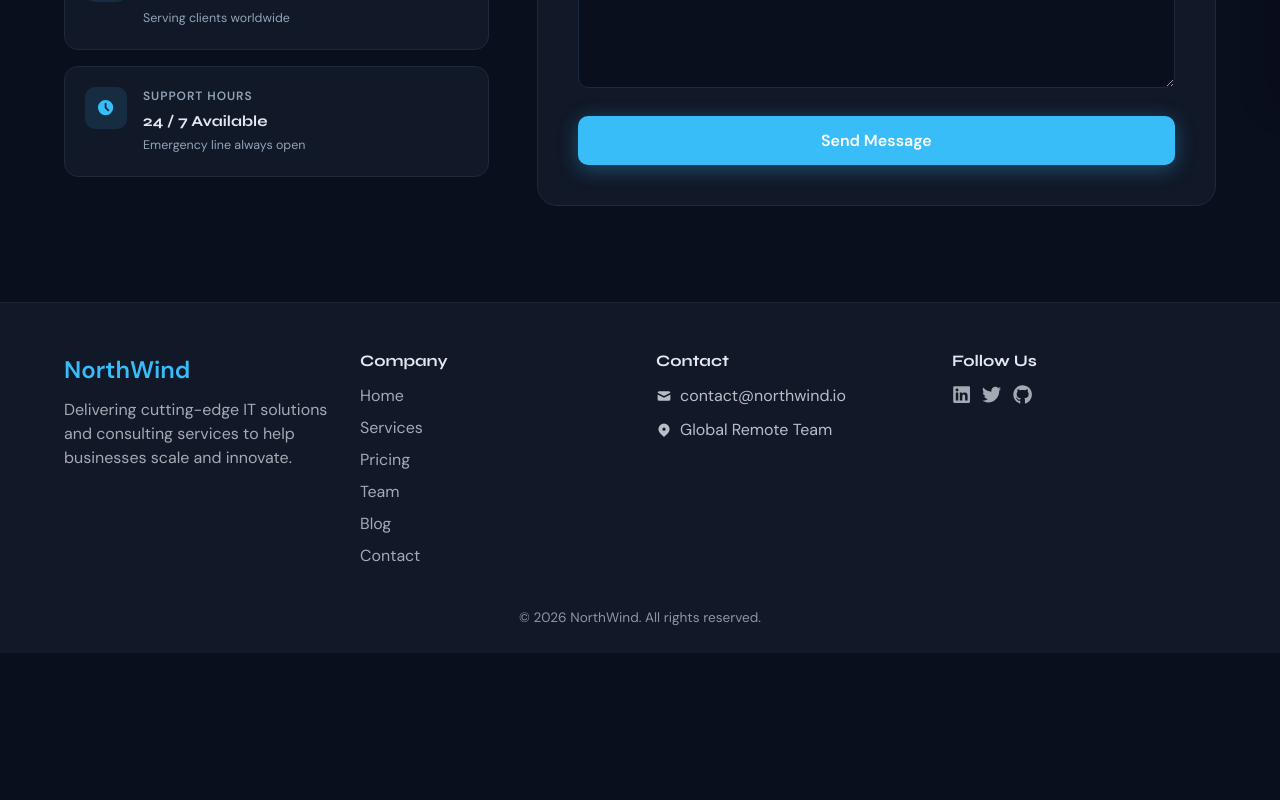
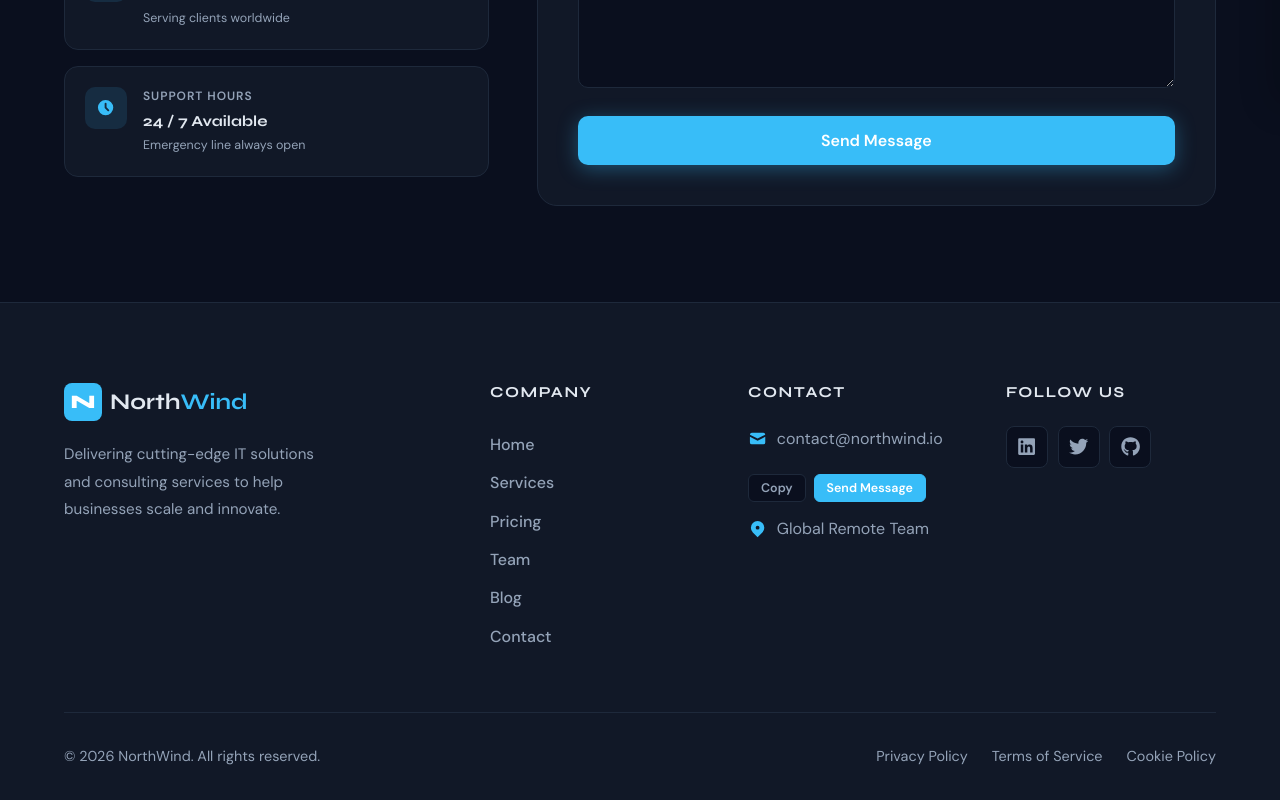
Before and after one commit to kleo2006/northwind-website, a React (Vite) app: page /contact in a window 1280 px wide. Shown: the part 695-1495 px from the top of the page. Before the commit the page ends 1348 px from the top, so only its background shows below. Built offline with nearby package versions, Linux system fonts and the light colour scheme.

Commit message:
fix issues

```diff
--- a/index.html
+++ b/index.html
@@ -2,7 +2,7 @@
 <html lang="en">
   <head>
     <meta charset="UTF-8" />
-    <link rel="icon" type="image/svg+xml" href="/favicon.svg" />
+    <link rel="icon" type="image/svg+xml" href="/northwindi.jpg" />
     <meta name="viewport" content="width=device-width, initial-scale=1.0" />
     <title>NorthWind | AI-powered websites.</title>
   </head>
--- a/src/components/Footer/Footer.css
+++ b/src/components/Footer/Footer.css
@@ -1,88 +1,194 @@
+/* ── Footer ── */
 .footer {
   background: var(--card-bg);
   color: var(--text);
-  padding: 3rem 0 1.5rem;
-  border-top: 1px solid rgba(255, 255, 255, 0.05);
+  padding: 5rem 0 2rem;
+  border-top: 1px solid var(--border);
 }
 
+/* ── Content Grid ── */
 .footer__content {
   display: grid;
-  grid-template-columns: repeat(4, 1fr);
-  gap: 2rem;
+  grid-template-columns: 1.8fr 1fr 1fr 1fr;
+  gap: 3rem;
+  padding-bottom: 3.5rem;
+  border-bottom: 1px solid var(--border);
 }
 
-/* Brand */
+/* ── Brand ── */
+.footer__brand {
+  display: flex;
+  flex-direction: column;
+}
+
 .footer__logo {
-  font-size: 1.5rem;
-  font-weight: bold;
+  display: flex;
+  align-items: center;
+  gap: 0.5rem;
+  text-decoration: none;
+  margin-bottom: 1.25rem;
+  width: fit-content;
+}
+
+.footer__logo-mark {
+  width: 38px;
+  height: 38px;
+  background: var(--accent);
+  color: #fff;
+  font-family: "Syne", sans-serif;
+  font-weight: 800;
+  font-size: 1.2rem;
+  display: flex;
+  align-items: center;
+  justify-content: center;
+  border-radius: 8px;
+  flex-shrink: 0;
+}
+
+.footer__logo-text {
+  font-family: "Syne", sans-serif;
+  font-weight: 700;
+  font-size: 1.4rem;
+  color: var(--text);
 }
 
 .footer__desc {
-  margin-top: 0.5rem;
-  opacity: 0.7;
-  line-height: 1.5;
+  font-size: 0.95rem;
+  color: var(--text-muted);
+  line-height: 1.8;
+  max-width: 280px;
 }
 
-/* Links */
+/* ── Column Headings ── */
 .footer__links h4,
 .footer__contact h4,
 .footer__social h4 {
-  margin-bottom: 0.8rem;
+  font-family: "Syne", sans-serif;
+  font-size: 0.95rem;
+  font-weight: 700;
+  text-transform: uppercase;
+  letter-spacing: 0.1em;
+  color: var(--text);
+  margin-bottom: 1.5rem;
+}
+
+/* ── Nav Links ── */
+.footer__links {
+  display: flex;
+  flex-direction: column;
 }
 
 .footer__links a {
   display: block;
-  margin-bottom: 0.4rem;
-  color: var(--text);
-  opacity: 0.7;
+  font-size: 1rem;
+  font-weight: 500;
+  color: var(--text-muted);
   text-decoration: none;
-  transition: 0.2s;
+  padding: 0.4rem 0;
+  transition: color 0.2s ease, transform 0.2s ease;
 }
 
 .footer__links a:hover {
   color: var(--accent);
-  opacity: 1;
+  transform: translateX(4px);
 }
 
-/* Contact */
+/* ── Contact ── */
 .footer__contact-item {
   display: flex;
   align-items: center;
-  gap: 0.5rem;
-  margin-bottom: 0.5rem;
-  opacity: 0.8;
+  gap: 0.6rem;
+  margin-bottom: 0.85rem;
+  font-size: 1rem;
+  color: var(--text-muted);
 }
 
-/* Social */
+.footer__contact-item svg {
+  color: var(--accent);
+  font-size: 1.2rem;
+  flex-shrink: 0;
+}
+
+.footer__contact-item--clickable {
+  cursor: pointer;
+  transition: color 0.2s ease;
+  user-select: none;
+}
+
+.footer__contact-item--clickable:hover {
+  color: var(--accent);
+}
+
+.footer__contact-item--clickable:hover svg {
+  color: var(--accent);
+}
+
+/* ── Social ── */
 .footer__social-icons {
   display: flex;
-  gap: 0.7rem;
+  gap: 0.6rem;
 }
 
 .footer__social-icons a {
+  width: 42px;
+  height: 42px;
+  border-radius: 8px;
+  border: 1px solid var(--border);
+  background: var(--bg);
+  color: var(--text-muted);
+  display: flex;
+  align-items: center;
+  justify-content: center;
   font-size: 1.2rem;
-  color: var(--text);
-  opacity: 0.7;
-  transition: 0.2s;
+  text-decoration: none;
+  transition: color 0.2s ease, border-color 0.2s ease, background 0.2s ease;
 }
 
 .footer__social-icons a:hover {
   color: var(--accent);
-  opacity: 1;
+  border-color: var(--accent);
+  background: color-mix(in srgb, var(--accent) 8%, transparent);
 }
 
-/* Bottom */
+/* ── Bottom Bar ── */
 .footer__bottom {
-  margin-top: 2rem;
-  text-align: center;
-  font-size: 0.85rem;
-  opacity: 0.6;
+  display: flex;
+  align-items: center;
+  justify-content: space-between;
+  padding-top: 2rem;
+  gap: 1rem;
+  flex-wrap: wrap;
 }
 
-/* Responsive */
+.footer__bottom p {
+  font-size: 0.9rem;
+  color: var(--text-muted);
+}
+
+.footer__bottom-links {
+  display: flex;
+  gap: 1.5rem;
+}
+
+.footer__bottom-links a {
+  font-size: 0.9rem;
+  color: var(--text-muted);
+  text-decoration: none;
+  transition: color 0.2s ease;
+}
+
+.footer__bottom-links a:hover {
+  color: var(--accent);
+}
+
+/* ── Responsive ── */
 @media (max-width: 900px) {
   .footer__content {
-    grid-template-columns: repeat(2, 1fr);
+    grid-template-columns: 1fr 1fr;
+  }
+
+  .footer__brand {
+    grid-column: 1 / -1;
   }
 }
 
@@ -90,4 +196,65 @@
   .footer__content {
     grid-template-columns: 1fr;
   }
+
+  .footer__bottom {
+    flex-direction: column;
+    text-align: center;
+  }
+
+  .footer__bottom-links {
+    justify-content: center;
+    flex-wrap: wrap;
+  }
 }
+
+
+
+
+
+
+
+
+
+
+.footer__email-wrap {
+  display: flex;
+  flex-direction: column;
+  gap: 0.6rem;
+  margin-bottom: 0.85rem;
+}
+
+.footer__email-actions {
+  display: flex;
+  gap: 0.5rem;
+}
+
+.footer__email-btn {
+  font-size: 0.78rem;
+  font-weight: 600;
+  padding: 0.3rem 0.75rem;
+  border-radius: 6px;
+  border: 1px solid var(--border);
+  background: var(--bg);
+  color: var(--text-muted);
+  cursor: pointer;
+  text-decoration: none;
+  transition: color 0.2s ease, border-color 0.2s ease;
+  font-family: "DM Sans", sans-serif;
+}
+
+.footer__email-btn:hover {
+  color: var(--text);
+  border-color: var(--text-muted);
+}
+
+.footer__email-btn--accent {
+  background: var(--accent);
+  color: #fff;
+  border-color: var(--accent);
+}
+
+.footer__email-btn--accent:hover {
+  opacity: 0.88;
+  color: #fff;
+}
--- a/src/components/Footer/Footer.jsx
+++ b/src/components/Footer/Footer.jsx
@@ -1,8 +1,10 @@
+import { useState } from "react";
 import { motion } from "framer-motion";
 import { Link } from "react-router-dom";
 import { FaLinkedin, FaTwitter, FaGithub } from "react-icons/fa";
 import { HiMail, HiLocationMarker } from "react-icons/hi";
 import "./Footer.css";
+import { useNavigate } from "react-router-dom";
 
 const fadeInUp = {
   hidden: { opacity: 0, y: 20 },
@@ -14,13 +16,53 @@ const fadeInUp = {
 };
 
 const NAV_LINKS = [
-  { label: "Home",     to: "/"        },
+  { label: "Home",     to: "/"         },
   { label: "Services", to: "/services" },
   { label: "Pricing",  to: "/pricing"  },
   { label: "Team",     to: "/team"     },
   { label: "Blog",     to: "/blog"     },
   { label: "Contact",  to: "/contact"  },
 ];
+
+function ContactEmail() {
+  const [copied, setCopied] = useState(false);
+  const navigate = useNavigate();
+
+  const handleCopy = () => {
+    navigator.clipboard.writeText("contact@northwind.io");
+    setCopied(true);
+    setTimeout(() => setCopied(false), 2000);
+  };
+
+  const handleSendMessage = () => {
+    navigate("/contact");
+    window.scrollTo({ top: 0, behavior: "instant" });
+  };
+
+  return (
+    <div className="footer__email-wrap">
+      <div className="footer__contact-item">
+        <HiMail />
+        <span>contact@northwind.io</span>
+      </div>
+      <div className="footer__email-actions">
+        <button
+          className="footer__email-btn"
+          onClick={handleCopy}
+          title="Copy email"
+        >
+          {copied ? "✓ Copied!" : "Copy"}
+        </button>
+        <button
+          className="footer__email-btn footer__email-btn--accent"
+          onClick={handleSendMessage}
+        >
+          Send Message
+        </button>
+      </div>
+    </div>
+  );
+}
 
 export default function Footer() {
   return (
@@ -36,8 +78,10 @@ export default function Footer() {
           {/* Brand */}
           <div className="footer__brand">
             <Link to="/" className="footer__logo">
-              <span className="footer__logo-mark"></span>
-              North<span className="accent">Wind</span>
+              <span className="footer__logo-mark">N</span>
+              <span className="footer__logo-text">
+                North<span className="accent">Wind</span>
+              </span>
             </Link>
             <p className="footer__desc">
               Delivering cutting-edge IT solutions and consulting services to
@@ -56,10 +100,7 @@ export default function Footer() {
           {/* Contact Info */}
           <div className="footer__contact">
             <h4>Contact</h4>
-            <div className="footer__contact-item">
-              <HiMail />
-              <span>contact@northwind.io</span>
-            </div>
+            <ContactEmail />
             <div className="footer__contact-item">
               <HiLocationMarker />
               <span>Global Remote Team</span>
@@ -86,6 +127,11 @@ export default function Footer() {
         {/* Bottom */}
         <div className="footer__bottom">
           <p>© {new Date().getFullYear()} NorthWind. All rights reserved.</p>
+          <div className="footer__bottom-links">
+            <a href="#">Privacy Policy</a>
+            <a href="#">Terms of Service</a>
+            <a href="#">Cookie Policy</a>
+          </div>
         </div>
       </div>
     </footer>
```
Also changed, not shown: public/northwind.jpg (added), public/northwindi.jpg (added).
